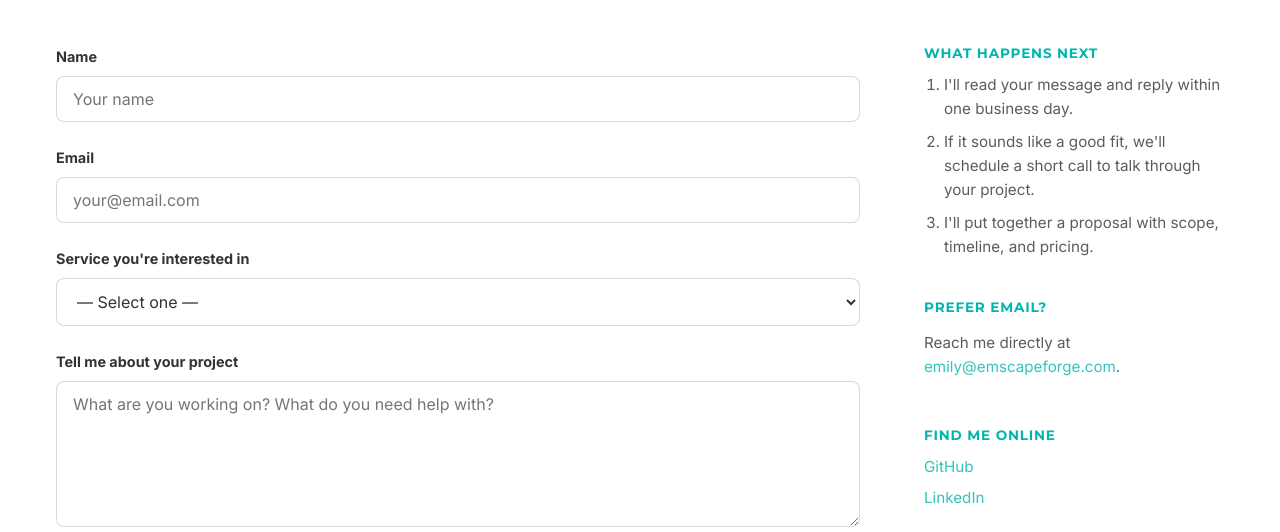
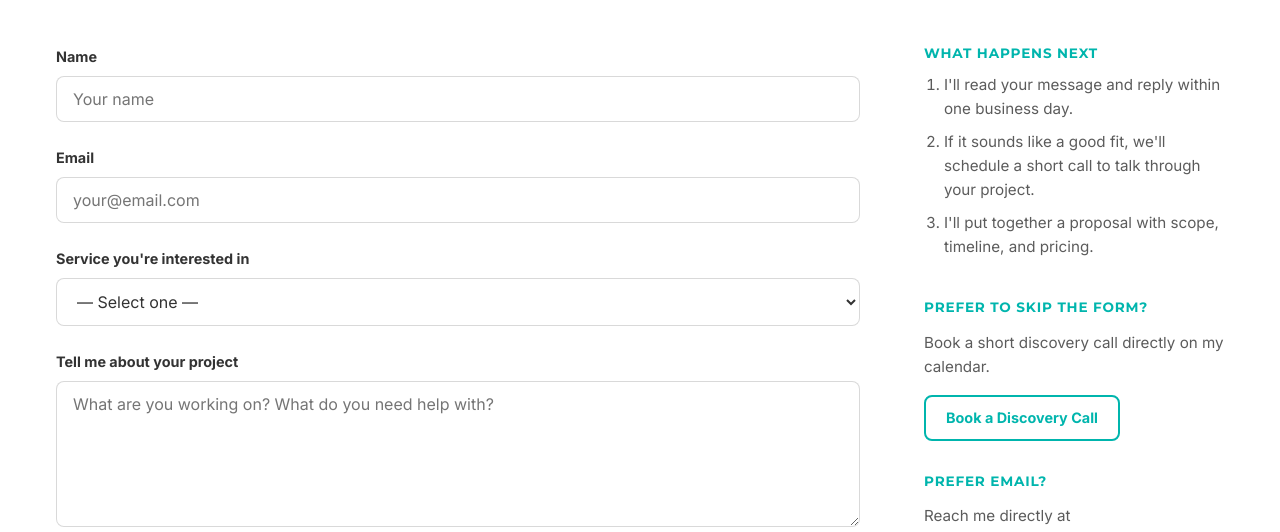
Before and after one commit to emscape/EmscapeForge, an Astro site in the folder website/: page /contact in a window 1280 px wide. Shown: the part 256-788 px from the top of the page. Built offline with nearby package versions, Linux system fonts and the light colour scheme; Astro itself is replaced by a stand-in of ours.

Commit message:
Add a Cal.com booking link to the Contact page
WHY:
- Give visitors a lower-friction way to grab time directly, as an alternative to the contact form
- Placed as a secondary sidebar option (not a prominent site-wide CTA) since junk/spam bookings are a concern — mitigations (requiring confirmation, a screening question) are configured on the Cal.com side, outside this repo

EXPECTED:
- website/src/config.js: contact.calcomUrl holds the discovery-call booking link
- website/src/pages/contact.astro: new "Prefer to skip the form?" sidebar block links to it; adds a .button.secondary style matching the pattern used on about.astro/services.astro
- npm run build completes cleanly (verified); rendered link spot-checked in website/dist/contact/index.html

```diff
--- a/website/src/config.js
+++ b/website/src/config.js
@@ -19,7 +19,8 @@ export default {
     bluesky: '#'
   },
   contact: {
-    web3formsKey: '4c46c461-bd09-40ff-b5be-003327cd374e'
+    web3formsKey: '4c46c461-bd09-40ff-b5be-003327cd374e',
+    calcomUrl: 'https://cal.com/emscape/discovery-call?overlayCalendar=true'
   },
   features: {
     darkMode: true,
--- a/website/src/pages/contact.astro
+++ b/website/src/pages/contact.astro
@@ -70,6 +70,12 @@ const web3formsKey = config.contact.web3formsKey;
               <li>If it sounds like a good fit, we'll schedule a short call to talk through your project.</li>
               <li>I'll put together a proposal with scope, timeline, and pricing.</li>
             </ol>
+          </div>
+
+          <div class="sidebar-block">
+            <h3>Prefer to skip the form?</h3>
+            <p>Book a short discovery call directly on my calendar.</p>
+            <a href={config.contact.calcomUrl} target="_blank" rel="noopener noreferrer" class="button secondary">Book a Discovery Call</a>
           </div>
 
           <div class="sidebar-block">
@@ -189,6 +195,14 @@ const web3formsKey = config.contact.web3formsKey;
       background-color: var(--color-primary);
       color: white;
     }
+
+    &.secondary {
+      background-color: transparent;
+      color: var(--color-text);
+      border: 2px solid var(--color-primary);
+      padding: 0.6rem 1.25rem;
+      font-size: 0.9rem;
+    }
   }
 
   .contact-sidebar {
```
